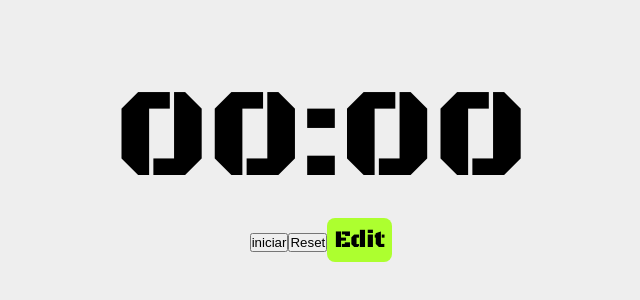
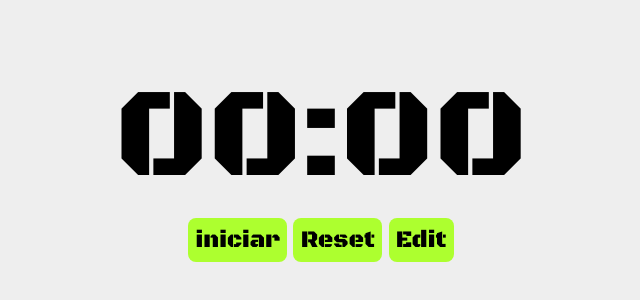
Before and after one commit to diegofernandoalayon/Timer-react, a React (Vite) app: page / in a window 1280 px wide. Shown: the part 240-540 px from the top of the page, without its empty margins (319-959 px from the left). Built offline with nearby package versions, Linux system fonts and the light colour scheme.

Commit message:
agregando estilos al proyecto

```diff
--- a/src/App.css
+++ b/src/App.css
@@ -6,6 +6,7 @@
 :root{
   --border : 8px;
   --color-primary: greenyellow;
+  --gap-buttons: 0.4em;
 }
 .App {
   height: 100vh;
--- a/src/components/Button/button.css
+++ b/src/components/Button/button.css
@@ -7,5 +7,9 @@
   font-weight: 400;
   padding: 0.3em;
   border-radius: var(--border);
+  cursor: pointer;
 
 }
+.btn:hover{
+  opacity: 0.8;
+}
--- a/src/components/FormTimer/index.jsx
+++ b/src/components/FormTimer/index.jsx
@@ -1,5 +1,7 @@
 // react
 import { useState } from 'react'
+// components
+import Button from '../Button'
 // styles
 import './formTimer.css'
 export default function FormTimer ({ setTimeState, handleStart, setTimerReset, setIsEdit }) {
@@ -37,7 +39,7 @@ export default function FormTimer ({ setTimeState, handleStart, setTimerReset, s
         <input type='text' onChange={handleChangeSec} />
         <button>Establecer</button>
       </form>
-      <button onClick={handleCancel}>Cancelar</button>
+      <Button onClick={handleCancel}>Cancelar</Button>
     </article>
   )
 }
--- a/src/pages/Timer/index.jsx
+++ b/src/pages/Timer/index.jsx
@@ -1,9 +1,11 @@
 // react
 import { useState, useEffect, useRef } from 'react'
+// components
 import Button from '../../components/Button'
-// components
 import DisplayTimer from '../../components/DisplayTimer'
 import FormTimer from '../../components/FormTimer'
+// stylesheet
+import './timer.css'
 export default function Timer () {
   const [timerReset, setTimerReset] = useState(0)
   const [timeState, setTimeState] = useState(0)
@@ -77,18 +79,21 @@ export default function Timer () {
             />
           : <DisplayTimer minutes={minutes} seconds={seconds} />
       }
+      <div className='btn-timer'>
         {
-        !isEdit && (!timerOn ? <button onClick={handleStart}>iniciar</button> : <button onClick={handlePause}>parar</button>)
+          !isEdit && (!timerOn ? <Button onClick={handleStart}>iniciar</Button> : <Button onClick={handlePause}>parar</Button>)
 
         }
 
         {
-        !isEdit && <button onClick={handleReset}>Reset</button>
+          !isEdit && <Button onClick={handleReset}>Reset</Button>
         }
         {
           !isEdit && <Button onClick={handleEdit}>Edit</Button>
         }
 
+      </div>
+
     </article>
 
   )
--- /dev/null
+++ b/src/pages/Timer/timer.css
@@ -0,0 +1,6 @@
+.btn-timer{
+  display: flex;
+  align-items: center;
+  justify-content: center;
+  gap: var(--gap-buttons);
+}
```
Lines whose indentation alone changed are shown as unchanged.
